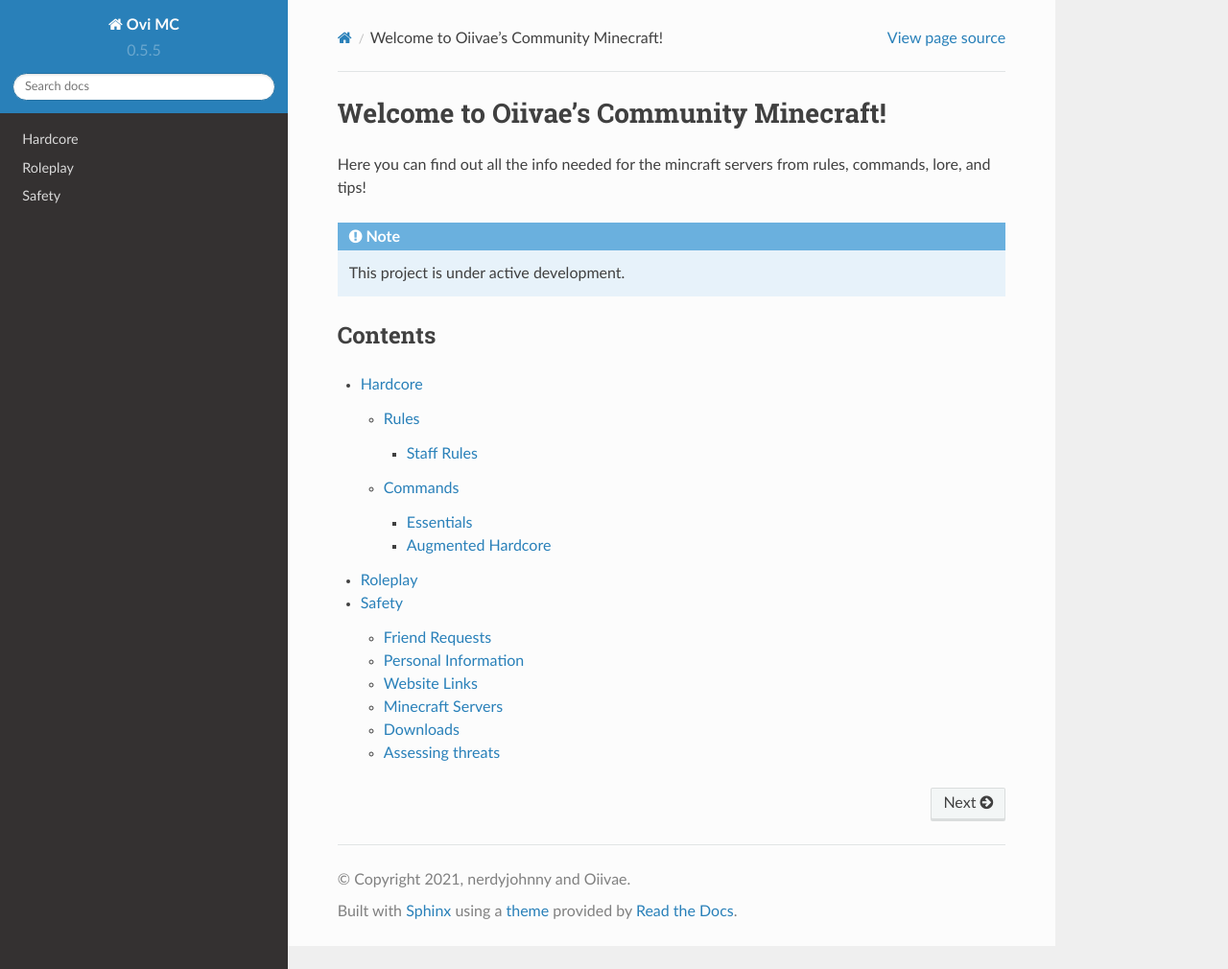
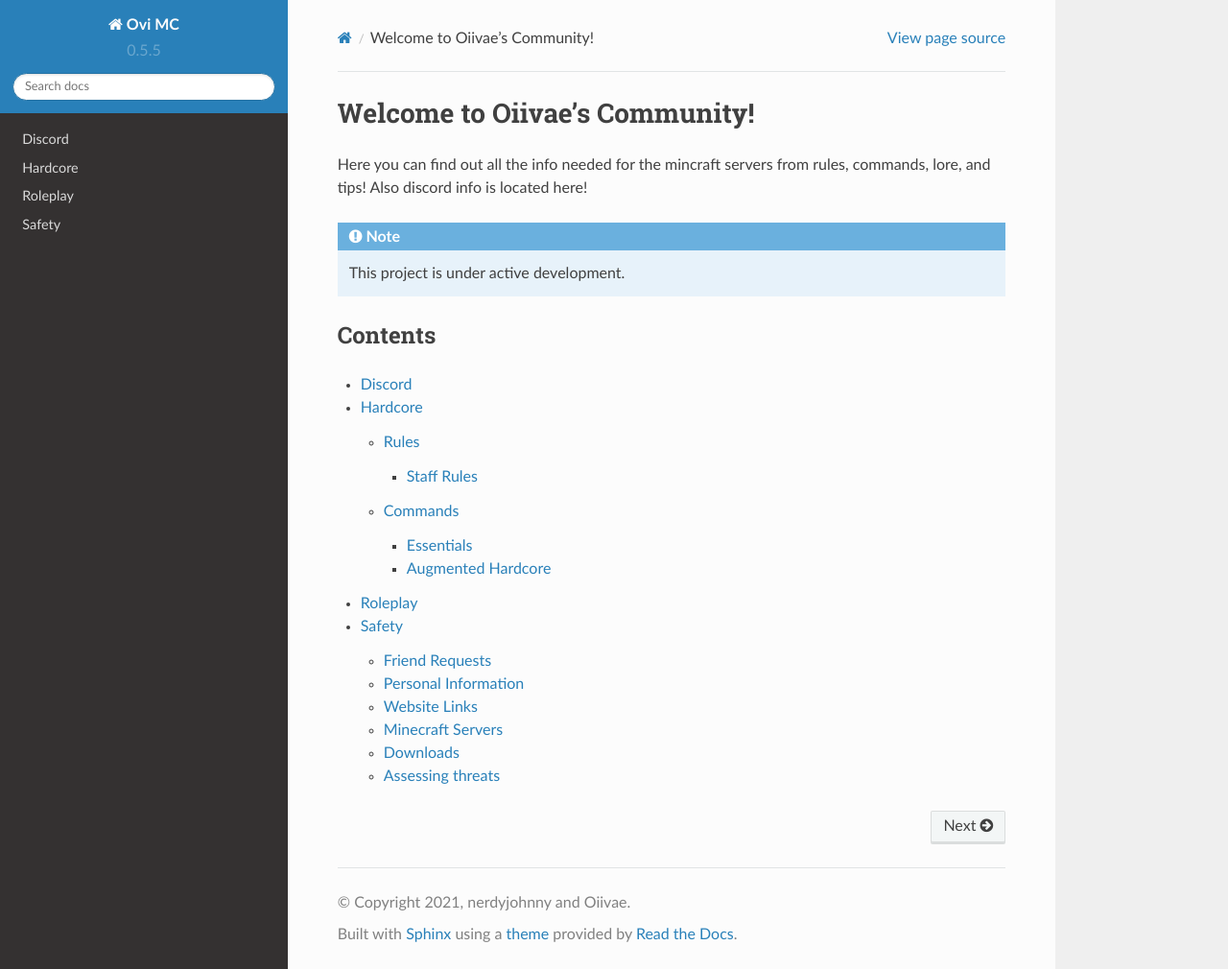
Before and after one commit to nerdyjohnny/ovidoc, a Sphinx documentation site: the page built from docs/source/index.rst, in a window 1280 px wide and 1010 px high. Shown: the whole window at 96% size. Built offline with Sphinx 7.4.7 and the Read the Docs theme 2.0.0, drawn with Linux system fonts in a browser that asks for light colours.

Commit message:
Update index.rst

```diff
--- a/docs/source/index.rst
+++ b/docs/source/index.rst
@@ -1,7 +1,7 @@
-Welcome to Oiivae's Community Minecraft!
+Welcome to Oiivae's Community!
 ===================================
 
-Here you can find out all the info needed for the mincraft servers from rules, commands, lore, and tips!
+Here you can find out all the info needed for the mincraft servers from rules, commands, lore, and tips! Also discord info is located here!
 
 
 .. note:: This project is under active development.
@@ -11,6 +11,7 @@ Contents
 
 .. toctree::
 
+   discord
    hardcore
    rp
    safety
```
